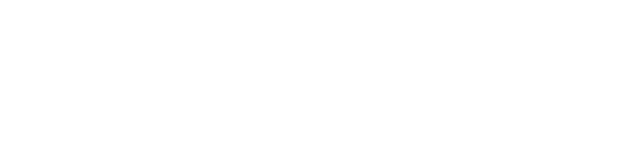
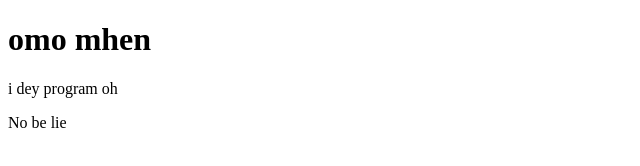
Before and after one commit to TOCHI-1/firstsitewindows, a plain HTML site: page index.html in a window 1280 px wide. Shown: the whole page, without its empty margins (0-640 px from the left). Drawn offline with Linux system fonts and the light colour scheme.

Commit message:
added a new paragraph

```diff
--- a/index.html
+++ b/index.html
@@ -4,7 +4,9 @@
     <meta charset="UTF-8">
 
     <title>first git hub site windows</title>
-
+    <h1>omo mhen</h1>
+    <p>i dey program oh</p>
+    <p>No be lie</p>
 </head>
 <body>
 
```
